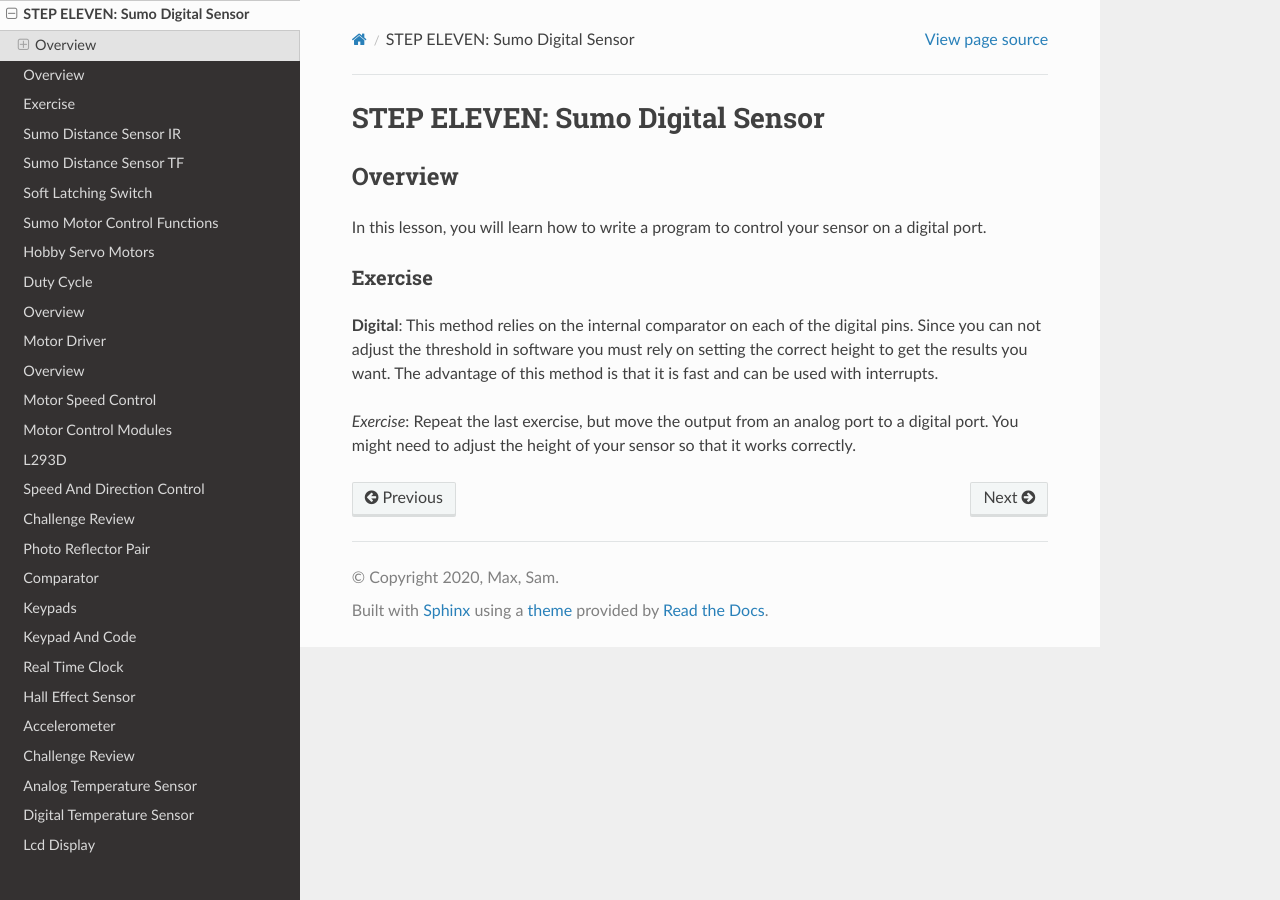
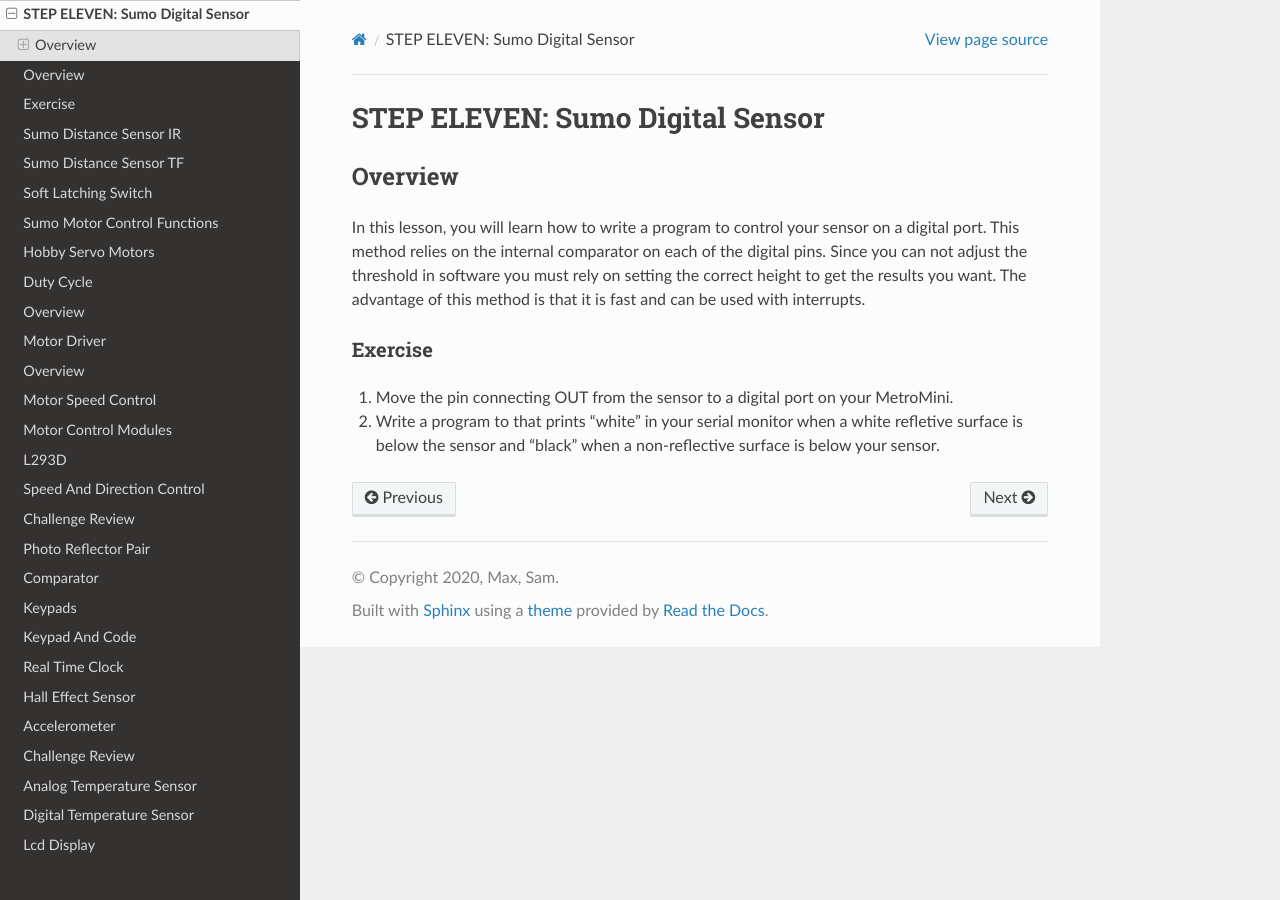
Before and after one commit to maxtkc/mvths-wiki, a Sphinx documentation site: the page built from docs/070xp-sumo-sensor-digital.rst, in a window 1280 px wide. Built offline with Sphinx 7.4.7 and the Read the Docs theme 2.0.0, drawn with Linux system fonts in a browser that asks for light colours; pages that are not in the unit, such as notebooks, are missing from menus.

Commit message:
Update 070xp-sumo-sensor-digital.rst

```diff
--- a/docs/070xp-sumo-sensor-digital.rst
+++ b/docs/070xp-sumo-sensor-digital.rst
@@ -4,13 +4,10 @@ STEP ELEVEN: Sumo Digital Sensor
 Overview
 --------
 
-In this lesson, you will learn how to write a program to control your sensor on a digital port.
+In this lesson, you will learn how to write a program to control your sensor on a digital port.  This method relies on the internal comparator on each of the digital pins. Since you can not adjust the threshold in software you must rely on setting the correct height to get the results you want. The advantage of this method is that it is fast and can be used with interrupts.
 
 Exercise
 ~~~~~~~~
 
-
-
-**Digital**: This method relies on the internal comparator on each of the digital pins. Since you can not adjust the threshold in software you must rely on setting the correct height to get the results you want. The advantage of this method is that it is fast and can be used with interrupts.
-
-*Exercise*: Repeat the last exercise, but move the output from an analog port to a digital port. You might need to adjust the height of your sensor so that it works correctly.
+#. Move the pin connecting OUT from the sensor to a digital port on your MetroMini.
+#. Write a program to that prints "white" in your serial monitor when a white refletive surface is below the sensor and "black" when a non-reflective surface is below your sensor.
```
